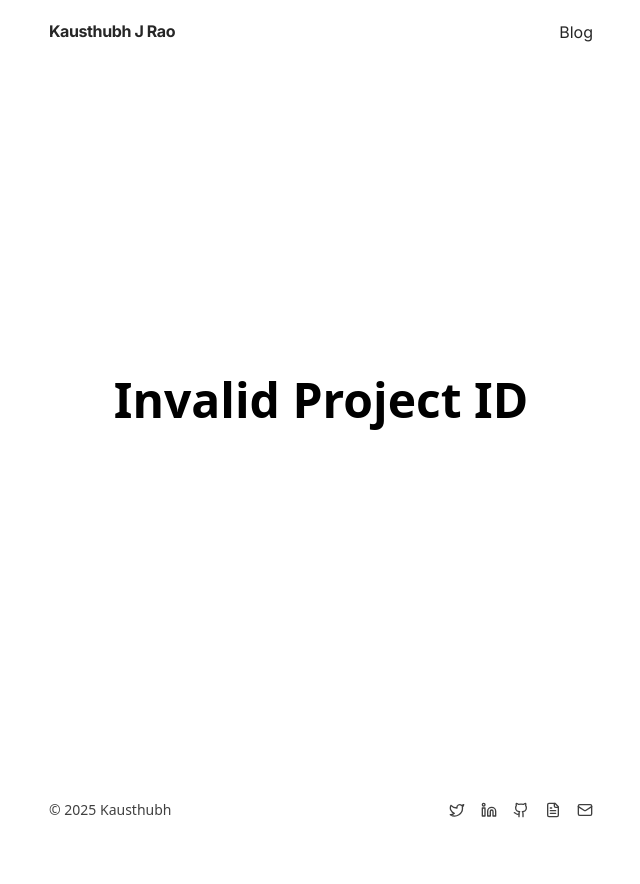
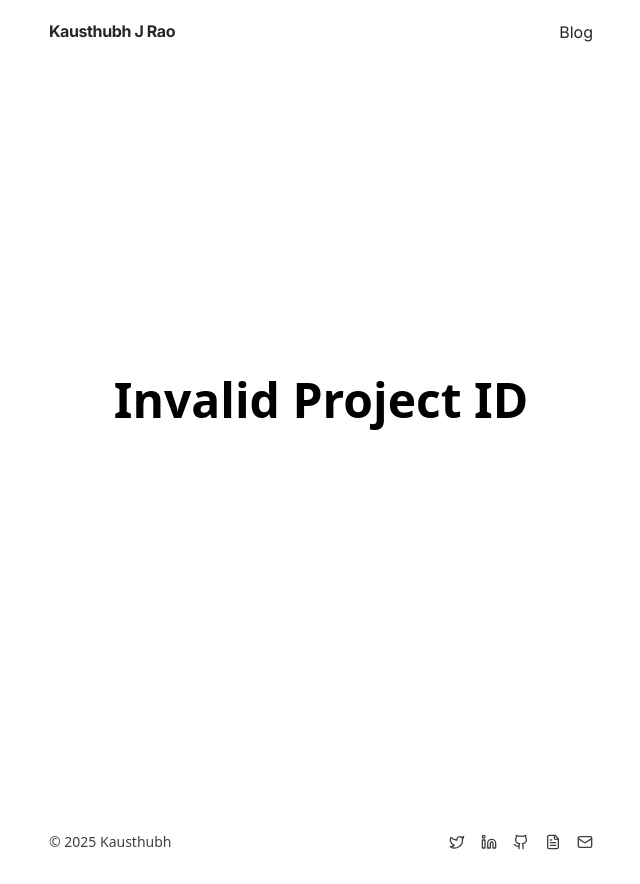
Before and after one commit to Exgene/portfolio, a Next.js app: page /projects/1 in a window 1280 px wide. Shown: the whole page, without its empty margins (319-959 px from the left). Built offline with nearby package versions, Linux system fonts and the light colour scheme.

Commit message:
fix: Some footer bug

```diff
--- a/src/app/_components/Footer.tsx
+++ b/src/app/_components/Footer.tsx
@@ -1,9 +1,10 @@
 import Link from "next/link"
 import { socials } from "./socials"
+
 export function Footer() {
-
   return (
-    <footer className="w-full pb-16 px-4 flex justify-between items-center">
+    <footer className="w-full py-8 px-4 mt-auto">
+      <div className="max-w-4xl mx-auto flex justify-between items-center">
         <p className="text-sm opacity-75">© {new Date().getFullYear()} Kausthubh</p>
 
         <ul className="flex gap-4 flex-wrap">
@@ -17,6 +18,7 @@ export function Footer() {
             </Link>
           ))}
         </ul>
+      </div>
     </footer>
   )
 }
```
Lines whose indentation alone changed are shown as unchanged.
